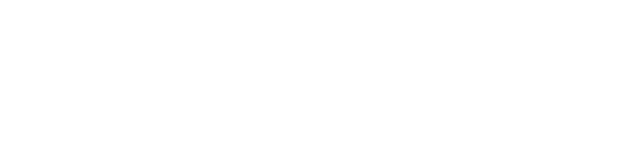
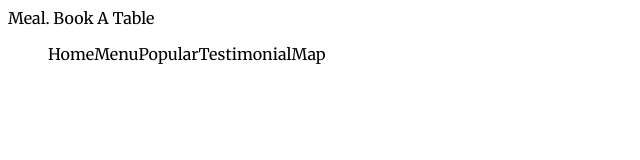
Before and after one commit to playitsafe/cafe_website, a website: page src/index.html in a window 1280 px wide. Shown: the whole page, without its empty margins (0-640 px from the left). Drawn offline with Linux system fonts and the light colour scheme; a web font is replaced by a local one.

Commit message:
feat: initial set up

```diff
--- a/package.json
+++ b/package.json
@@ -4,7 +4,8 @@
   "description": "",
   "main": "index.js",
   "scripts": {
-    "test": "echo \"Error: no test specified\" && exit 1"
+    "test": "echo \"Error: no test specified\" && exit 1",
+    "sass": "sass --watch ./src/style/index.scss:./dist/style/index.css"
   },
   "keywords": [],
   "author": "",
--- a/src/index.html
+++ b/src/index.html
@@ -4,9 +4,40 @@
   <meta charset="UTF-8">
   <meta http-equiv="X-UA-Compatible" content="IE=edge">
   <meta name="viewport" content="width=device-width, initial-scale=1.0">
+
+  <!-- Bootstrap CSS -->
+  <!-- <link href="https://cdn.jsdelivr.net/npm/bootstrap@5.1.3/dist/css/bootstrap.min.css" rel="stylesheet" integrity="sha384-1BmE4kWBq78iYhFldvKuhfTAU6auU8tT94WrHftjDbrCEXSU1oBoqyl2QvZ6jIW3" crossorigin="anonymous"> -->
+
+  <!-- Fonts -->
+  <link rel="preconnect" href="https://fonts.googleapis.com">
+  <link rel="preconnect" href="https://fonts.gstatic.com" crossorigin>
+  <link href="https://fonts.googleapis.com/css2?family=Pushster&display=swap" rel="stylesheet">
+  <link href="https://fonts.googleapis.com/css2?family=Merriweather:wght@300;400;700;900&display=swap" rel="stylesheet">
+  <link href="https://fonts.googleapis.com/css2?family=Fredoka+One&display=swap" rel="stylesheet">
+
+  <!-- Own stylesheet -->
+  <link rel="stylesheet" href="../dist/style/index.css">
+
   <title>Czegs Cafe</title>
 </head>
 <body>
+  <header>
+    <nav>
+      <a href="#">Meal<span>.</span></a>
+      <a href="#reservation">Book A Table</a>
+      <ul>
+        <li><a href="/">Home</a></li>
+        <li><a href="#menu">Menu</a></li>
+        <li><a href="#popular">Popular</a></li>
+        <li><a href="#testimonial">Testimonial</a></li>
+        <li><a href="#map">Map</a></li>
+      </ul>
+    </nav>
+
+  </header>
+  <main>
+  </main>
+  <footer></footer>
 
 </body>
 </html>
--- /dev/null
+++ b/src/style/abstract/_mixin.scss
@@ -0,0 +1,18 @@
+// Media Query
+@mixin respond($breakpoint) {
+  @if $breakpoint == small_screen {
+    @media (max-width: 400px) { @content };
+  }
+
+  @if $breakpoint == medium_screen {
+    @media (max-width: 800px) { @content };
+  }
+
+  @if $breakpoint == large_screen {
+    @media (max-width: 1200px) { @content };
+  }
+
+  @if $breakpoint == ultra_screen {
+    @media (max-width: 1600px) { @content };
+  }
+}
--- /dev/null
+++ b/src/style/abstract/_varibles.scss
@@ -0,0 +1,6 @@
+$theme-primary: #FF5200;
+$theme-secondary: #FEE2B3;
+$text-color-active: #fff;
+$text-color-inactive: rgba($text-color-active, .5);
+$text-color-dark: #000;
+$text-color-dark-inactive: rgba(#000, .5);
--- /dev/null
+++ b/src/style/base/_base.scss
@@ -0,0 +1,24 @@
+@import '../abstract/varibles';
+@import './typography';
+/*-- Prevent Horizontal Scrolling & Font Style --*/
+html, body {
+  overflow-x: hidden;
+  @extend %font-body;
+}
+
+h1,h2,h3,h4,h5 {
+  padding: 0;
+  margin: 0;
+}
+
+a {
+  text-decoration: none;
+  color: inherit;
+}
+
+ul {
+  list-style-type: none;
+  li {
+    float: left;
+  }
+}
--- /dev/null
+++ b/src/style/base/_typography.scss
@@ -0,0 +1,11 @@
+%font-logo {
+  font-family: 'Fredoka One', cursive;
+}
+
+%font-body {
+  font-family: 'Merriweather', serif;
+}
+
+%font-title {
+  font-family: 'Pushster', cursive;
+}
--- /dev/null
+++ b/src/style/index.scss
@@ -0,0 +1,2 @@
+@import './base/base';
+@import './abstract/mixin';
```
Also changed, not shown: dist/style/index.css (added), 1 other file.
